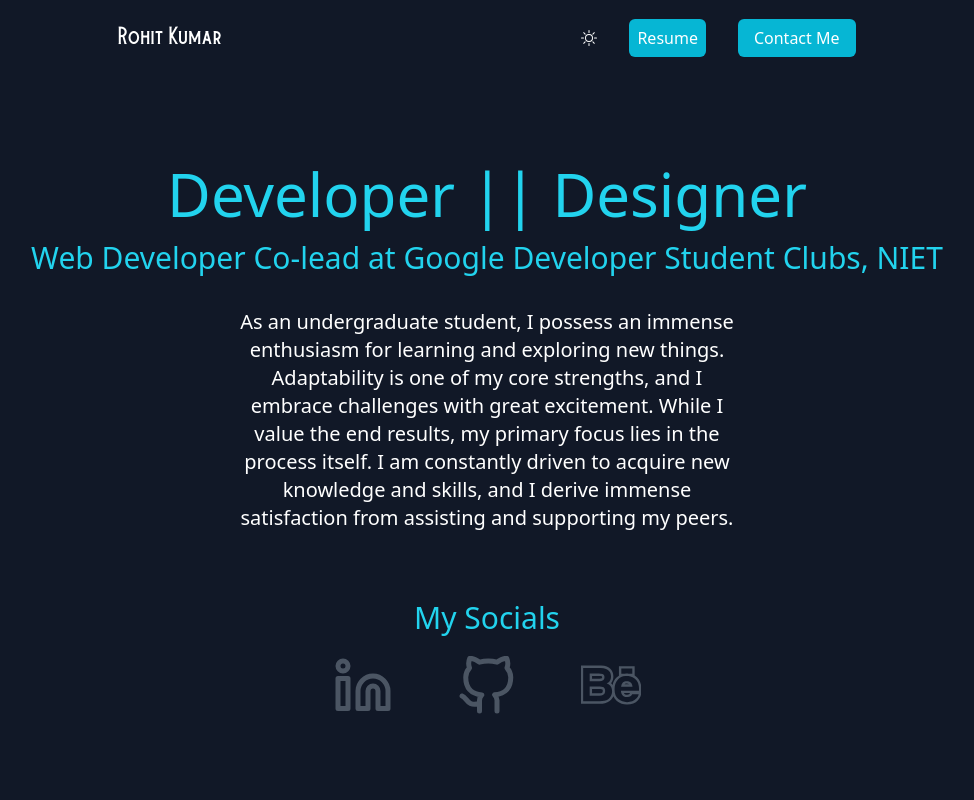
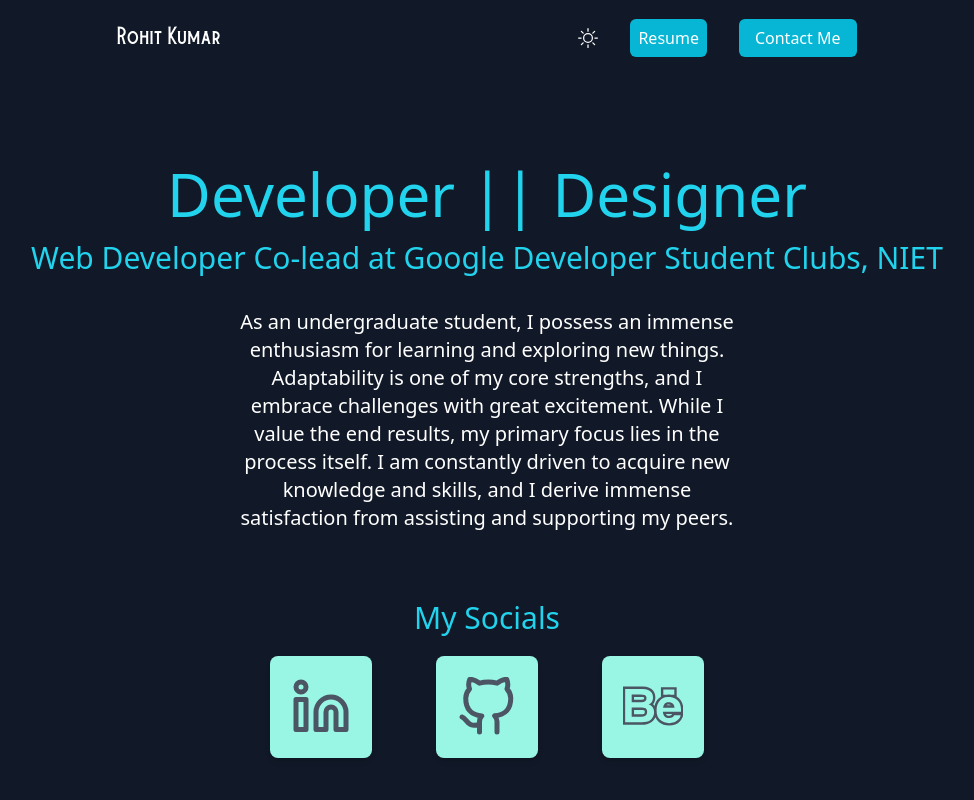
Before and after one commit to RKartik9/MyPortfolio, a Next.js app: page / in a window 1280 px wide. Both pictures are taken after a click on the icon 740 px from the left and 38 px from the top of the page. Shown: the top 800 px of the page, without its empty margins (153-1127 px from the left). Built offline with nearby package versions, Linux system fonts and the light colour scheme.

Commit message:
changed designs of icons

```diff
--- a/pages/index.js
+++ b/pages/index.js
@@ -40,6 +40,11 @@
   const color = {
     color: "#fff",
   };
+  const [nav, setNav] = useState(false);
+
+  const showNav = () => {
+    setNav(!nav);
+  };
 
   return (
     <>
@@ -62,12 +67,15 @@
                 Rohit Kumar
               </h1>
               <ul className="flex items-center ">
-                <li text-xl>
+                <li
+                  text-xl
+                  className="hover:scale-125 transform transition-transform duration-9000"
+                >
                   {darkMode ? (
                     <BsSun
                       onClick={() => setDarkMode(!darkMode)}
                       style={color}
-                      className="cursor-pointer "
+                      className="cursor-pointer text-xl "
                     />
                   ) : (
                     <BsFillMoonStarsFill
@@ -124,13 +132,22 @@
               <a
                 href="https://www.linkedin.com/in/rohit-kumar-760b0b1b6/"
                 target="_blank"
+                className=" bg-teal-200  p-5 rounded-lg shadow-md border border-transparent transition-transform duration-500 hover:shadow-inner hover:translate-y-1 hover:border hover:border-gray-200 hover:border-opacity-25 hover:-rotate-x-1 hover:rotate-y-1  "
               >
                 {darkMode ? <FiLinkedin /> : <AiFillLinkedin />}
               </a>
-              <a href="https://github.com/RKartik9" target="_blank">
+              <a
+                href="https://github.com/RKartik9"
+                target="_blank"
+                className=" bg-teal-200  p-5 rounded-lg shadow-md border border-transparent transition-transform duration-500 hover:shadow-inner hover:translate-y-1 hover:border hover:border-gray-200 hover:border-opacity-25 hover:-rotate-x-1 hover:rotate-y-1  "
+              >
                 {darkMode ? <FiGithub /> : <AiFillGithub />}
               </a>
-              <a href="https://www.behance.net/rkartik9" target="_blank">
+              <a
+                href="https://www.behance.net/rkartik9"
+                target="_blank"
+                className="bg-teal-200  p-5 rounded-lg shadow-md border border-transparent transition-transform duration-500 hover:shadow-inner hover:translate-y-1 hover:border hover:border-gray-200 hover:border-opacity-25 hover:-rotate-x-1 hover:rotate-y-1 "
+              >
                 {darkMode ? <SlSocialBehance /> : <AiFillBehanceCircle />}
               </a>
             </div>
```
